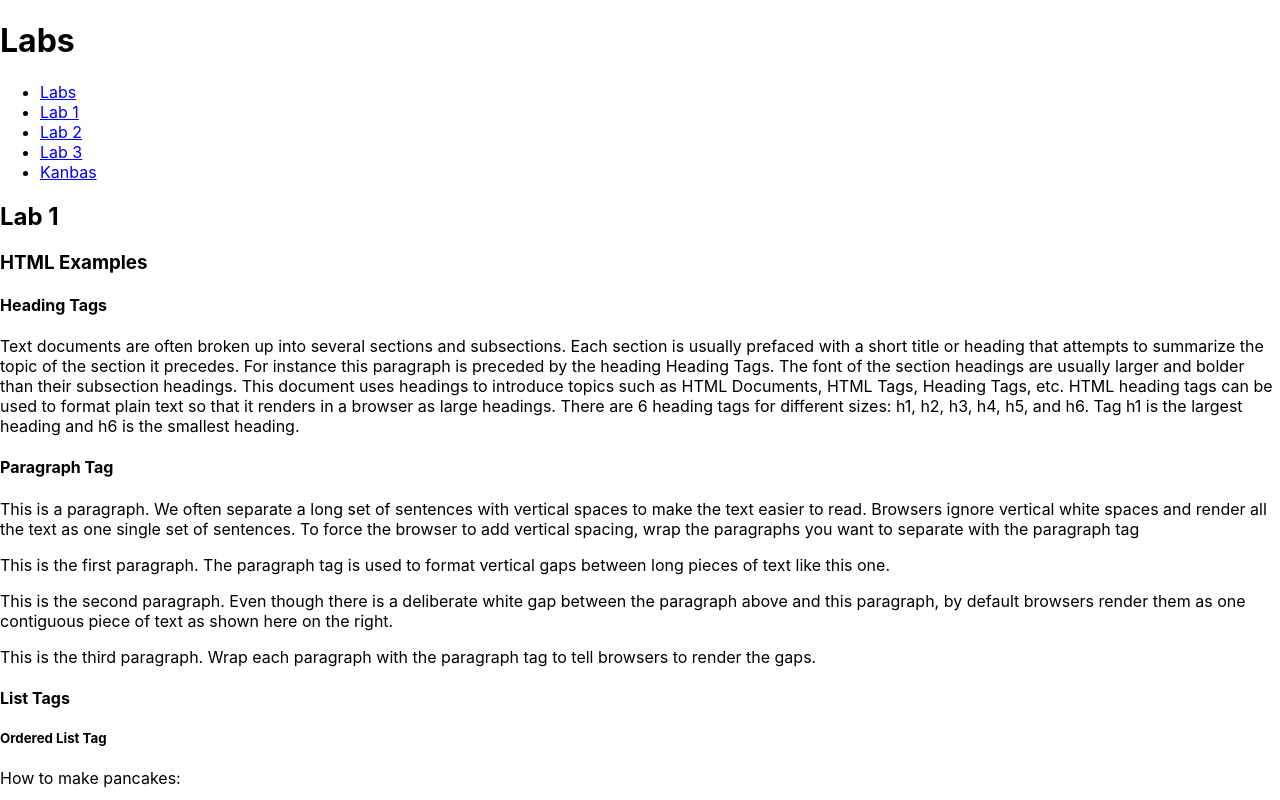
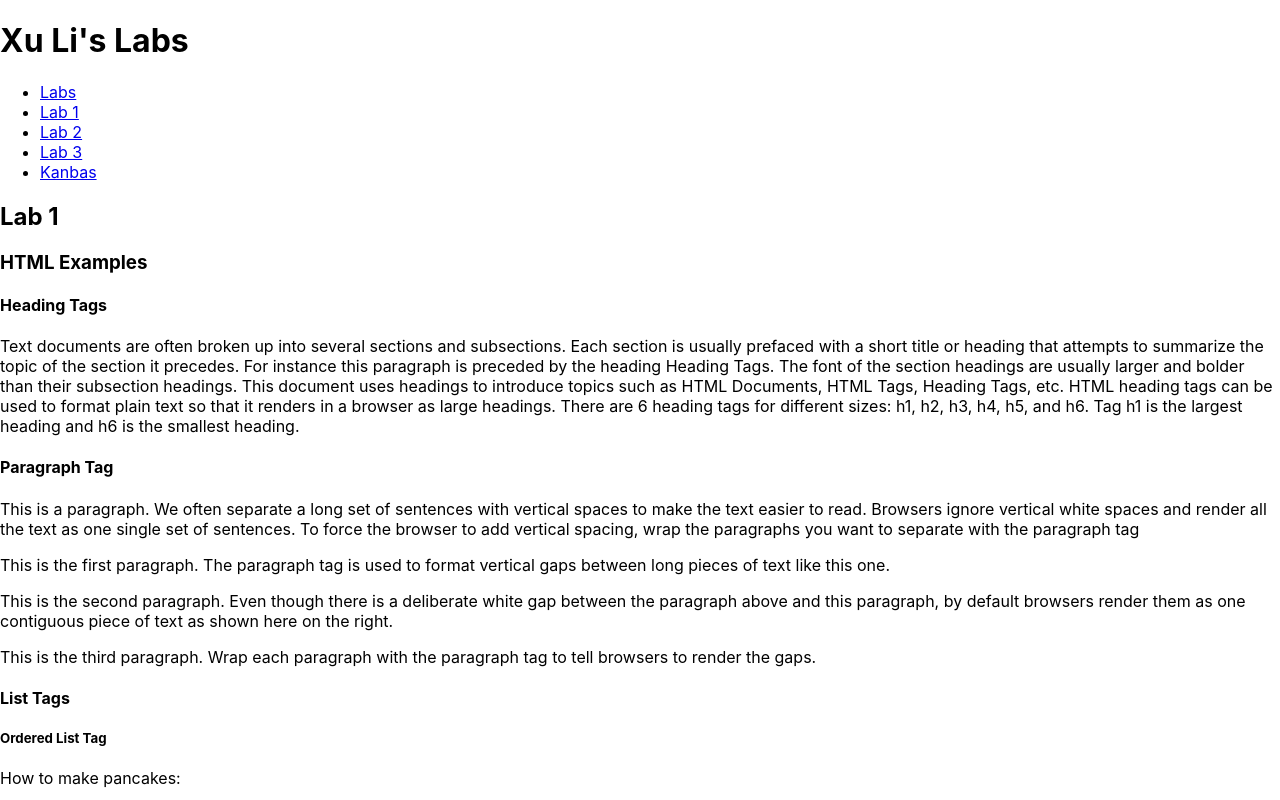
Before and after one commit to Ninesay725/kanbas-react-web-app, a React (Create React App) app: page /Dashboard#/Labs/Lab1 in a window 1280 px wide. Shown: the top 800 px of the page. Built offline with nearby package versions, Linux system fonts and the light colour scheme.

Commit message:
added name to the labs website

```diff
--- a/src/Labs/index.tsx
+++ b/src/Labs/index.tsx
@@ -8,7 +8,7 @@ import { Route, Routes, Navigate } from "react-router";
 export default function Labs() {
     return (
         <div>
-            <h1>Labs</h1>
+            <h1>Xu Li's Labs</h1>
             <TOC />
             <Routes>
                 <Route path="/" element={<Navigate to="Lab1" />} />
```
